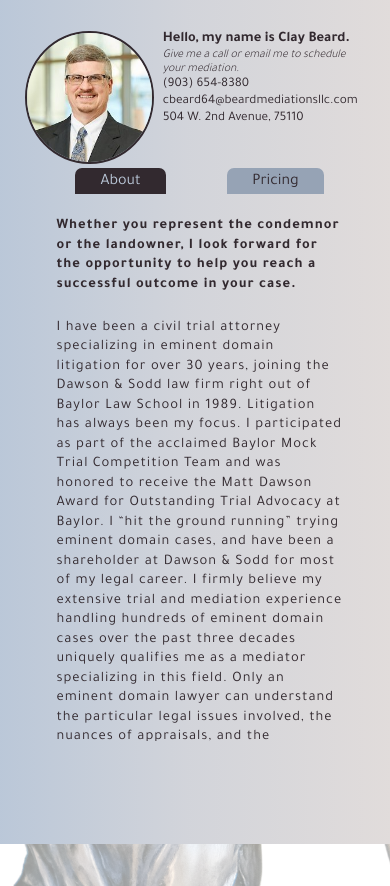
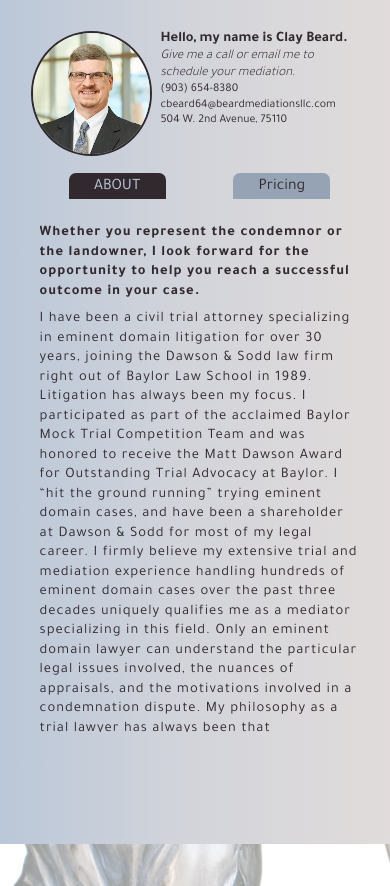
Before and after one commit to h-elliot/beard-mediations, a React (Create React App) app: page / in a window 390 px wide. Built offline with nearby package versions, Linux system fonts and the light colour scheme.

Commit message:
various css updates such as flex fixes

```diff
--- a/src/components/TabComponent.js
+++ b/src/components/TabComponent.js
@@ -9,7 +9,7 @@ export default function TabComponent() {
 		<Tabs className='Tab-Container'>
 			<TabList className='Tab-Titles-container'>
 				<Tab className='Tab-Titles' id='Tab-1'>
-					About
+					ABOUT
 				</Tab>
 				<Tab className='Tab-Titles' id='Tab-2'>
 					Pricing
--- a/src/styles/About.css
+++ b/src/styles/About.css
@@ -10,22 +10,22 @@
 
 .About-title {
 	/* font-size: calc(7pt + 2vmin); */
-	margin: 3vmin 6vmin 0 0;
-	max-height: 12%;
+	margin: 0;
 }
 
 .About-p {
 	height: 70vh;
-
 	overflow-y: scroll !important;
 
 
 }
 
-@media screen and (max-width: 1336px) {
+@media screen and (max-width: 1300px) {
 
 	.About-text {
-		max-width: 90%;
+		/*! width: 90% do not use */
+		padding: 3vh 6vh;
+		max-width: fit-content;
 	}
 }
 
@@ -33,12 +33,12 @@
 
 	.About-text {
 		line-height: 2vh;
-
+		padding: 3vh;
+		max-width: fit-content;
 		overflow-y: scroll;
 	}
 
 	.About-title {
-		margin: 6vmin 0 0 0;
 		font-size: calc(8pt + 1vmin);
 		line-height: 5vmin;
 
@@ -48,6 +48,6 @@
 		height: 50vh;
 		font-size: calc(8pt + 1vmin);
 		line-height: 5vmin;
-		margin: 6vmin 0 0 0;
+		margin: 2vmin 0 0 0;
 	}
 }
--- a/src/styles/Card.css
+++ b/src/styles/Card.css
@@ -1,14 +1,12 @@
 /* WHOLE CARD */
 
 .Page-card {
-	flex-basis: 25vh;
 	max-height: 23vh;
-	margin-right: 0;
-	margin-left: 3%;
+	/* margin: 0; */
 
 	display: flex;
 	flex-flow: row nowrap;
-	justify-content: space-evenly;
+	justify-content: center;
 
 	overflow: hidden;
 
@@ -30,7 +28,6 @@
 	justify-content: space-evenly;
 
 	padding: 0 2%;
-	margin-right: 5%;
 	max-height:fit-content;
 
 	overflow: visible;
@@ -60,7 +57,7 @@
 .Profile-contact li {
 	padding: 1%;
 	max-height: 25%;
-	font-size: large;
+	font-size: calc(8pt + 1vmin);
 	list-style-type: none;
 	text-align: left;
 }
@@ -77,18 +74,20 @@
 	}
 
 	.Card-subtitle {
-		font-size: calc(6pt + 1vmin);
+		font-size: calc(7pt + 1vmin);
 		padding: 0;
 	}
 
 	.Profile-contact ul {
 		max-height: 60%;
 		padding: 0;
+
 	}
 
 	.Profile-contact li {
-		font-size: calc(7pt + 1vmin);
+		font-size: calc(6pt + 1vmin);
 		padding: 0;
+		line-height: 4vmin;
 	}
 
 	.Profile-image {
@@ -98,3 +97,9 @@
 
 	}
 }
+
+@media screen and (max-width: 800px) {
+	.Page-card {
+		margin: 0 2vh
+	}
+}
--- a/src/styles/HeroImg.css
+++ b/src/styles/HeroImg.css
@@ -17,7 +17,7 @@
 	transition: ease all 1s;
 }
 
-@media screen and (max-width: 1336px) {
+@media screen and (max-width: 1300px) {
 
 	.Hero-img-img {
 		display: block;
--- a/src/styles/TabComponent.css
+++ b/src/styles/TabComponent.css
@@ -1,13 +1,14 @@
 .Tab-Titles-container {
 	display: flex;
 	flex-flow: row nowrap;
-	justify-content: space-evenly;
+	justify-content: center;
 
 	margin-top: 2vh;
 }
 
 .Tab-Titles {
 	padding: 2vh 5vh;
+	margin: 0 4vh;
 
 	background: #96a3b5 ;
 	color: #32292F;
@@ -25,22 +26,41 @@ Tab:hover {
 	cursor: pointer;
 }
 
+
 .react-tabs__tab--selected {
 	background: #32292F;
 	color: #BBC8D9;
 	border-radius: 7px 7px 0 0;
+	max-width: 90%;
 }
 
 /* .Tab-content {
 	background: palevioletred;
 } */
 
+@media screen and (max-width: 1300px) {
+	.react-tabs__tab--selected {
+			max-width: 70%; /*todo make more compact*/
+	}
+	Tab:hover {
+		cursor: pointer;
+	}
+}
+
 @media screen and (max-width: 800px) {
 
 	.Tab-Titles-container {
-			margin-top: .5vh;
+		margin-top: 2vh;
 		}
 	.Tab-Titles {
 		padding: .6vh 3vh .2vh 3vh;
 	}
+	Tab  {
+		/* font-size: calc(2pt +1vmin); */
+		font-size: 72pt;
+	}
+	Tab:hover {
+		cursor: pointer;
+		/*? not working */
+	}
 }
```
